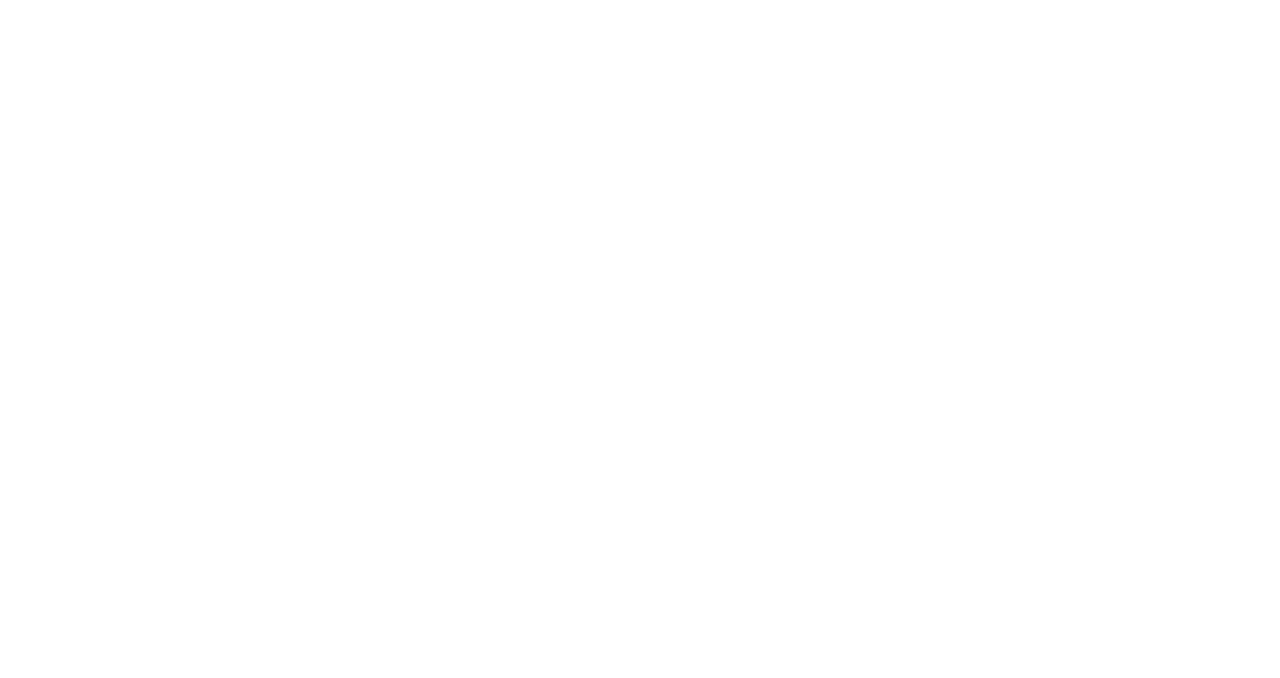
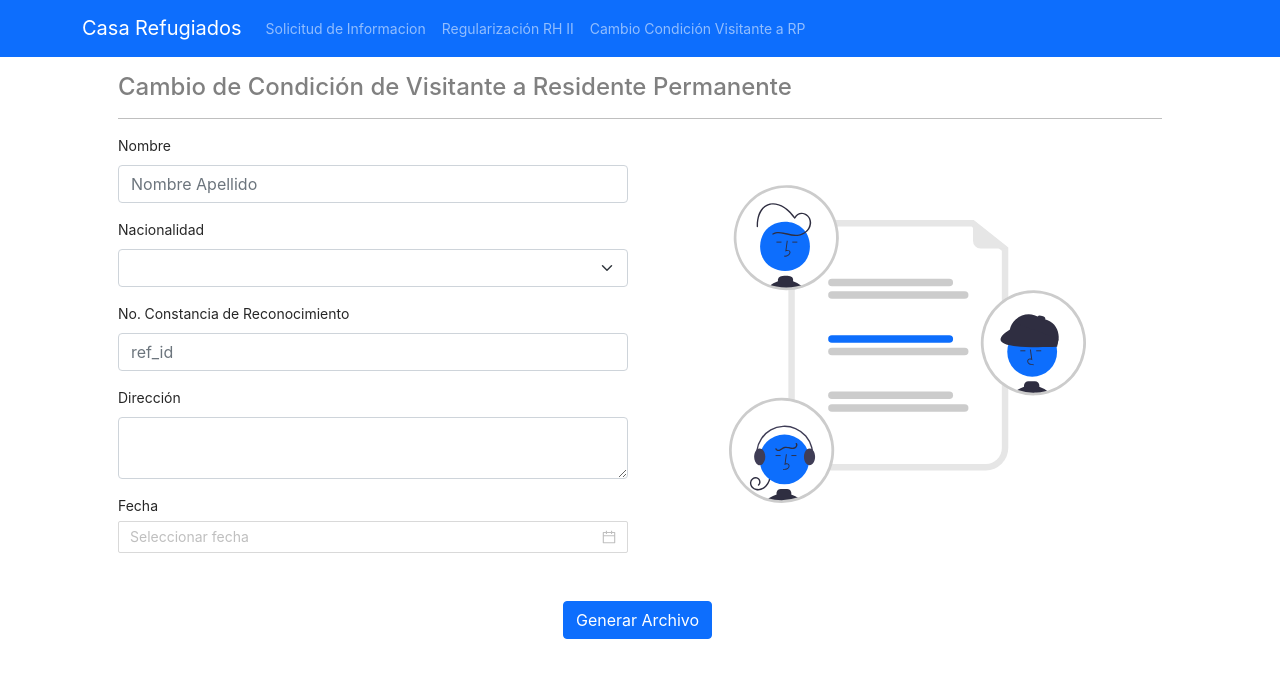
Before and after one commit to SrChinowski/cr-docgenerator, a React (Create React App) app: page /cambio-visitante-rp in a window 1280 px wide. Before the commit this address had no page. Shown: the top 678 px of the page. Built offline with nearby package versions, Linux system fonts and the light colour scheme.

Commit message:
Add cambioCondicion page

```diff
--- a/src/components/AppNavbar.jsx
+++ b/src/components/AppNavbar.jsx
@@ -8,7 +8,8 @@ const AppNavbar = () => {
                 <Navbar.Brand href="/">Casa Refugiados</Navbar.Brand>
                 <Nav className="me-auto">
                     <Nav.Link href="/solicitud-de-informacion">Solicitud de Informacion</Nav.Link>
-                    <Nav.Link href="#pricing">Documento 2</Nav.Link>
+                    <Nav.Link href="/regularizacion-rh-ii">Regularización RH II</Nav.Link>
+                    <Nav.Link href="/cambio-visitante-rp">Cambio Condición Visitante a RP</Nav.Link>
                 </Nav>
             </Container>
         </Navbar>
--- a/src/index.js
+++ b/src/index.js
@@ -11,6 +11,8 @@ import { BrowserRouter, Route, Routes } from 'react-router-dom';
 import SolicitudDeInformacion from './pages/SolicitudDeInformacion';
 import { ConfigProvider } from 'antd';
 import es_ES from 'antd/lib/locale/es_ES'
+import RegularizacionRHporII from './pages/RegularizacionRHporII';
+import CambioCondicionVaRP from './pages/CambioCondicionVaRP';
 
 ReactDOM.render(
   <React.StrictMode>
@@ -19,7 +21,8 @@ ReactDOM.render(
         <Routes>
           <Route path="/" element={<App />} />
           <Route path="/solicitud-de-informacion" element={<SolicitudDeInformacion />} />
-          <Route path="invoices" element={<App />} />
+          <Route path="/regularizacion-rh-ii" element={<RegularizacionRHporII />} />
+          <Route path="/cambio-visitante-rp" element={<CambioCondicionVaRP />} />
         </Routes>
       </BrowserRouter>
     </ConfigProvider>
--- /dev/null
+++ b/src/pages/CambioCondicionVaRP.jsx
@@ -0,0 +1,170 @@
+import React, { useState } from 'react';
+import { Button, Col, Form, Row } from 'react-bootstrap';
+import AppLayout from '../components/AppLayout';
+import Docxtemplater from 'docxtemplater';
+import PizZip from 'pizzip';
+import PizZipUtils from 'pizzip/utils/index.js';
+import { saveAs } from 'file-saver';
+import { nacionalidades } from '../helpers/arrays';
+import { DatePicker } from 'antd';
+import img1 from '../assets/img/img1.svg'
+import moment from 'moment';
+import 'moment/locale/es';
+
+const config = {
+    path: './cambioCondicion-visitante-rp.docx',
+    fileName: 'cambio-visitante-a-rp.docx'
+}
+
+const CambioCondicionVaRP = () => {
+    const dateFormatList = ['DD/MM/YYYY', 'DD/MM/YY'];
+    const [name, setname] = useState('');
+    const [nacionalidad, setnacionalidad] = useState('');
+    const [ref_id, setref_id] = useState('');
+    const [address, setaddress] = useState('');
+    const [fecha, setfecha] = useState('');
+
+    const handlevalue = (type, value) => {
+        switch(type) {
+            case 'name': setname(value); break;
+            case 'national': setnacionalidad(value); break;
+            case 'ref_id': setref_id(value); break;
+            case 'address': setaddress(value); break;
+            default:  break
+        }
+    }
+
+    const handleDate = (date, dateString) => {
+        setfecha(dateString);
+      }
+
+    const generateDocument = () => {
+        loadFile(
+          config.path,
+          function (error, content) {
+            if (error) {
+              throw error;
+            }
+            var zip = new PizZip(content);
+            var doc = new Docxtemplater(zip, {
+              paragraphLoop: true,
+              linebreaks: true,
+            });
+            moment.locale('es');
+            doc.setData({
+              name: name.toUpperCase(),
+              country: nacionalidad.toUpperCase(),
+              date: fecha,
+              ref_id:ref_id,
+              today: `${moment().format('DD')} de ${moment().format('MMMM')} del ${moment().format('YYYY')}`,
+              address: address,
+            });
+            try {
+              // render the document (replace all occurences of {first_name} by John, {last_name} by Doe, ...)
+              doc.render();
+            } catch (error) {
+              // The error thrown here contains additional information when logged with JSON.stringify (it contains a properties object containing all suberrors).
+              function replaceErrors(key, value) {
+                if (value instanceof Error) {
+                  return Object.getOwnPropertyNames(value).reduce(function (
+                    error,
+                    key
+                  ) {
+                    error[key] = value[key];
+                    return error;
+                  },
+                  {});
+                }
+                return value;
+              }
+              console.log(JSON.stringify({ error: error }, replaceErrors));
+
+              if (error.properties && error.properties.errors instanceof Array) {
+                const errorMessages = error.properties.errors
+                  .map(function (error) {
+                    return error.properties.explanation;
+                  })
+                  .join('\n');
+                console.log('errorMessages', errorMessages);
+                // errorMessages is a humanly readable message looking like this :
+                // 'The tag beginning with "foobar" is unopened'
+              }
+              throw error;
+            }
+            var out = doc.getZip().generate({
+              type: 'blob',
+              mimeType:
+                'application/vnd.openxmlformats-officedocument.wordprocessingml.document',
+            }); //Output the document using Data-URI
+            saveAs(out, config.fileName);
+          }
+        );
+    };
+
+    const loadFile = (url, callback) => {
+        PizZipUtils.getBinaryContent(url, callback);
+    }
+
+    const makeDocs = () => {
+        generateDocument()
+    }
+
+    return (
+        <AppLayout title={'Cambio de Condición de Visitante a Residente Permanente'}>
+            <Row>
+                <Col xs={12} sm={12} md={6} lg={6} xl={6} className='d-flex flex-column justify-content-center'>
+                    <Form>
+                        <Form.Group className="mb-3" controlId="formGroupEmail">
+                            <Form.Label>Nombre</Form.Label>
+                            <Form.Control type="text"
+                                placeholder="Nombre Apellido"
+                                onChange={({target}) => handlevalue('name', target.value)}
+                            />
+                        </Form.Group>
+                        <Form.Group className="mb-3" controlId="formGroupEmail">
+                            <Form.Label>Nacionalidad</Form.Label>
+                            <Form.Select type="text"
+                                placeholder="Nacionalidad"
+                                onChange={({target}) => handlevalue('national', target.value)}
+                            >
+                                {nacionalidades.map( i => {
+                                    return <option value={i.name}>{i.name}</option>
+                                })}
+                            </Form.Select>
+                        </Form.Group>
+                        <Form.Group className="mb-3" controlId="formGroupPassword">
+                            <Form.Label>No. Constancia de Reconocimiento</Form.Label>
+                            <Form.Control type="text"
+                                placeholder="ref_id"
+                                onChange={({target}) => handlevalue('ref_id', target.value)}
+                            />
+                        </Form.Group>
+                        <Form.Group className="mb-3" controlId="exampleForm.ControlTextarea1">
+                            <Form.Label>Dirección</Form.Label>
+                            <Form.Control as="textarea" rows={2}
+                                onChange={({target}) => handlevalue('address', target.value)}
+                            />
+                        </Form.Group>
+                        <Col>
+                            <p className='m-0 mb-1'>Fecha</p>
+                            <DatePicker className='w-100' format={dateFormatList}
+                                onChange={handleDate}
+                            />
+                        </Col>
+                    </Form>
+
+                </Col>
+                <Col xs={12} sm={12} md={6} lg={6} xl={6} className='justify-content-center d-flex'>
+                    <img style={{width: '70%'}}  src={img1} alt="111" srcset="" />
+                </Col>
+            </Row>
+            <Row className='mt-5 d-flex justify-content-center'>
+                <Col lg={{offset: 3, span: 5}}>
+                    <Button onClick={makeDocs} variant='primary'>Generar Archivo</Button>
+                </Col>
+            </Row>
+        </AppLayout>
+     );
+}
+
+export default CambioCondicionVaRP;
```
Also changed, not shown: 1 other file (tests, documents, lock files or other folders).
